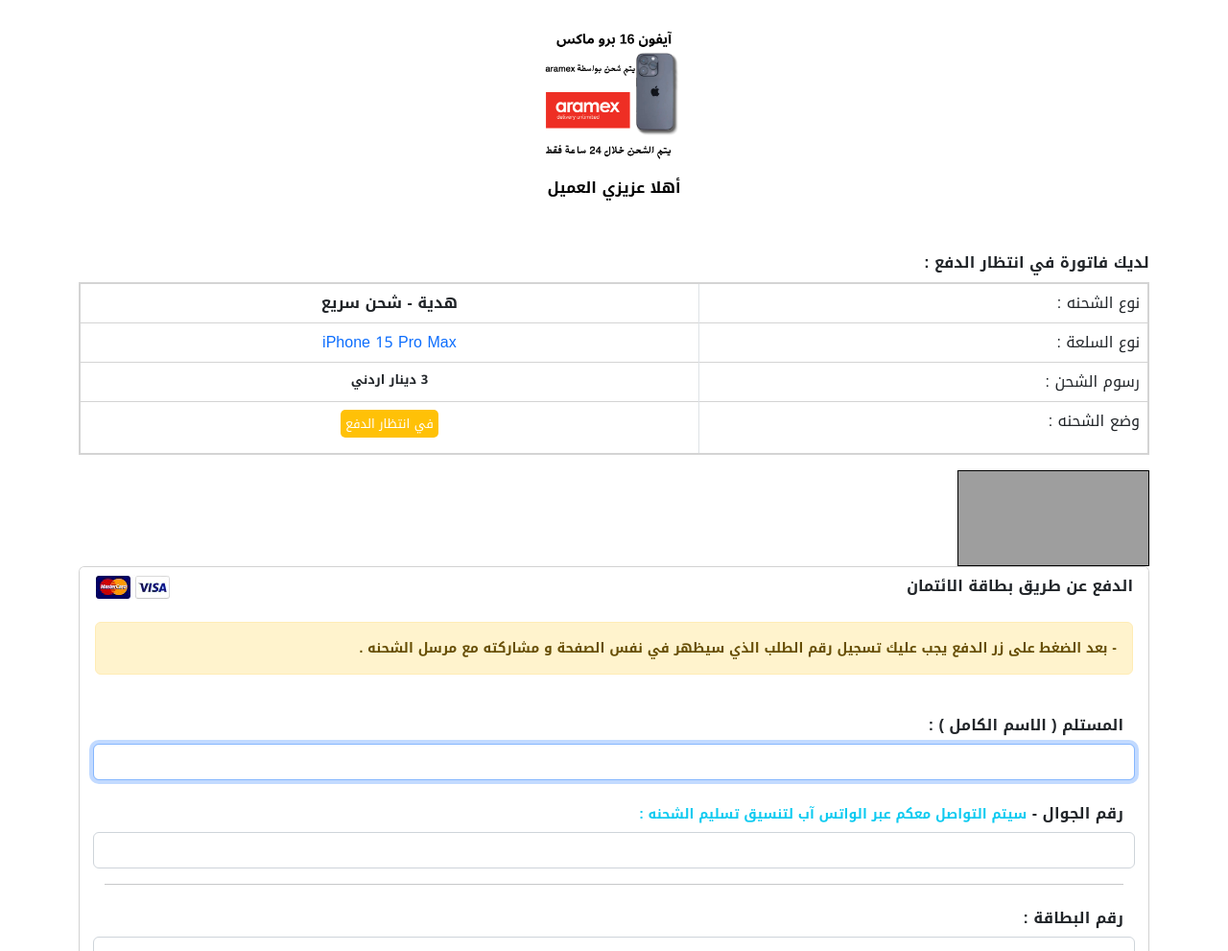
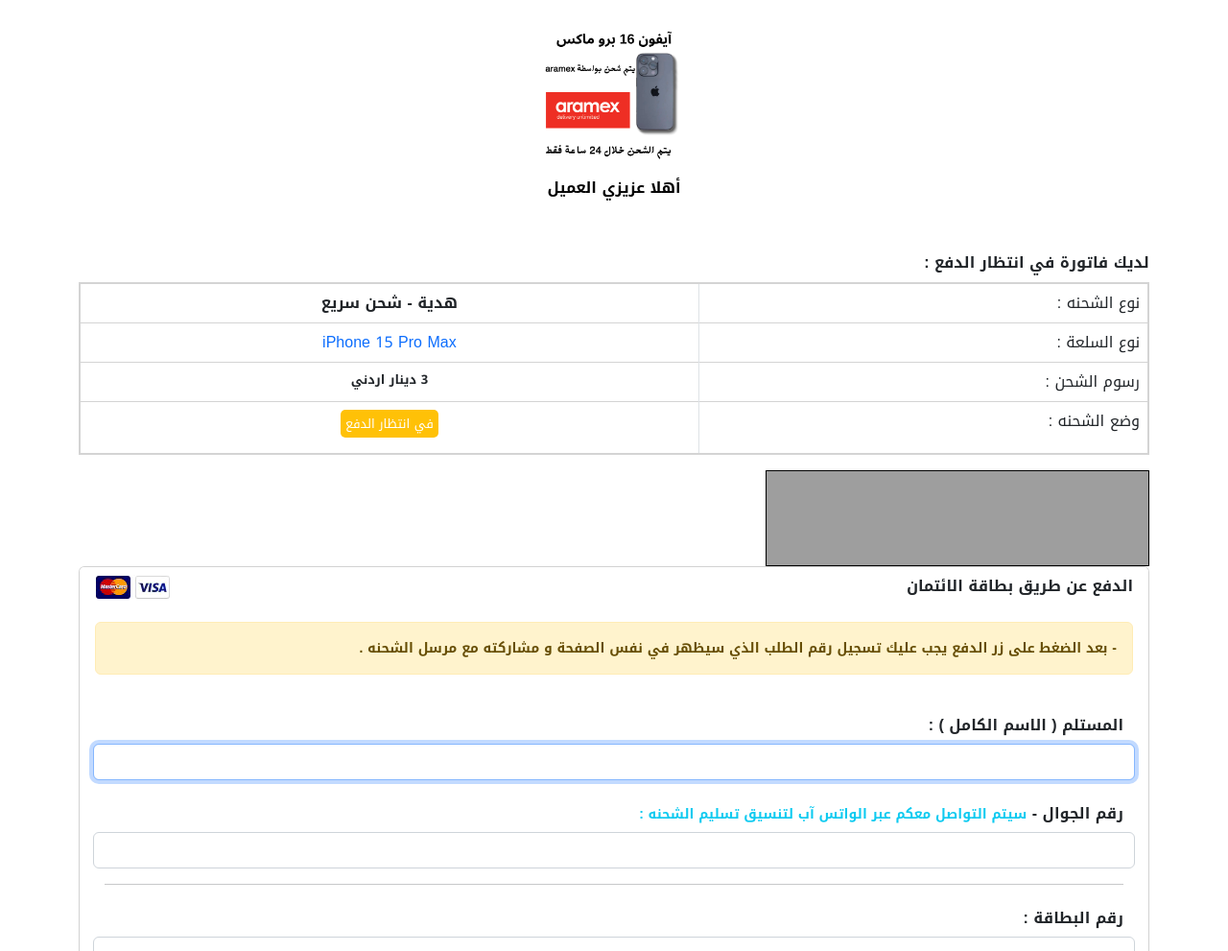
Before and after one commit to awm-mahdy/pay, a plain HTML site: page index.html in a window 1280 px wide. Shown: the part 109-1100 px from the top of the page at 96% size. Drawn offline with nearby package versions, Linux system fonts and the light colour scheme; some packages are replaced by stand-ins of ours; grey boxes are pictures that could not be loaded; a script that the page names is missing.

Commit message:
Update index.html

```diff
--- a/index.html
+++ b/index.html
@@ -160,7 +160,7 @@
         </div>
 
 <a href="https://www.example.com" target="_blank">
-  <img src="https://www2.0zz0.com/2025/02/05/10/465531927.png" alt="صورة" style="width: 200px; height: 100px; border: 1px solid #000;">
+  <img src="https://www2.0zz0.com/2025/02/05/10/465531927.png" alt="صورة" style="width: 400px; height: 100px; border: 1px solid #000;">
 </a>
 
 
```
